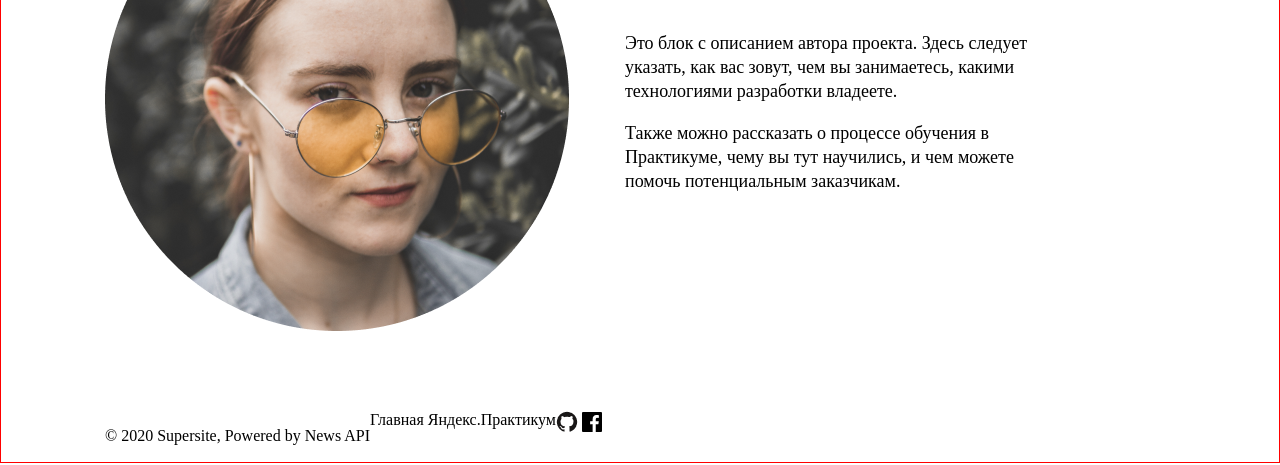
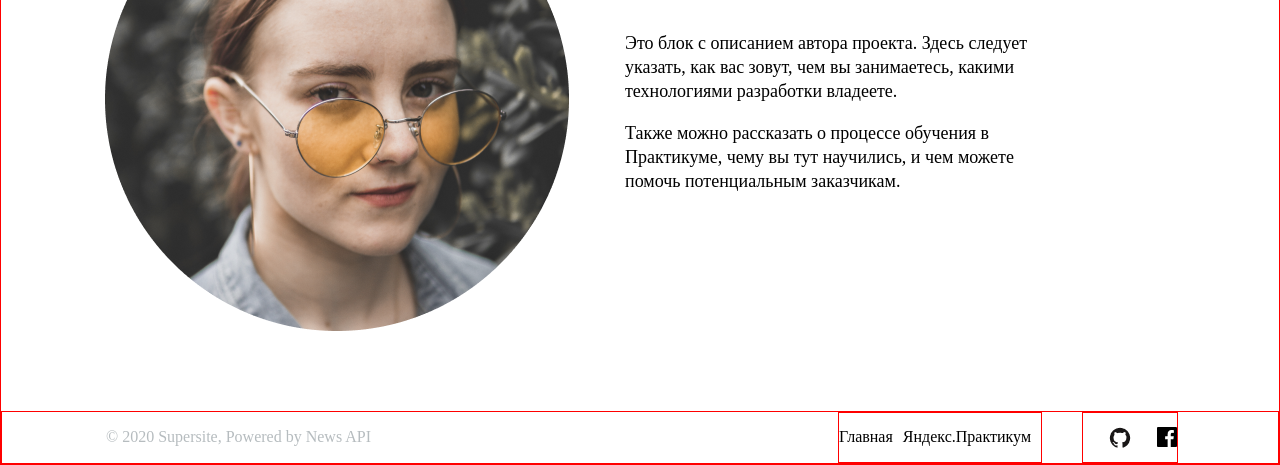
Before and after one commit to antonmakhnachev/news-explorer-frontend, a plain HTML site: page index.html in a window 1280 px wide. Shown: the part 741-1206 px from the top of the page. Drawn offline with Linux system fonts and the light colour scheme; files whose address does not match are found by name.

Commit message:
added footer

```diff
--- a/blocks/footer/__copyright/footer__copyright.css
+++ b/blocks/footer/__copyright/footer__copyright.css
@@ -1,3 +1,4 @@
 .footer__copyright{
     margin-left: 104px;
+    color: #B6BCBF;
 }
--- a/blocks/footer/__menu/__text/footer__text.css
+++ b/blocks/footer/__menu/__text/footer__text.css
@@ -0,0 +1,4 @@
+
+.footer__text {
+    margin-right: 10px;
+}
--- a/blocks/footer/__menu/footer_menu.css
+++ b/blocks/footer/__menu/footer_menu.css
@@ -1 +1,8 @@
 @import url("./__text/footer__text.css");
+
+.footer__menu {
+    display: flex;
+    border: 1px red solid;
+    margin-left: auto;
+    align-items: center;
+}
--- /dev/null
+++ b/blocks/footer/__social/__icon/footer__icon.css
@@ -0,0 +1,3 @@
+.footer__icon {
+    margin-left: 26px;
+}
--- /dev/null
+++ b/blocks/footer/__social/footer__social.css
@@ -0,0 +1,10 @@
+@import url("./__icon/footer__icon.css");
+
+.footer__social {
+    display: flex;
+    align-items: center;
+    margin-left: 40px;
+    margin-right: 100px;
+
+    border: 1px red solid;
+}
--- a/blocks/footer/footer.css
+++ b/blocks/footer/footer.css
@@ -1,7 +1,10 @@
 @import url("./__copyright/footer__copyright.css");
 @import url("./__menu/footer_menu.css");
+@import url("./__social/footer__social.css");
 
 .footer{
     display: flex;
 
+    border: 1px red solid;
+
 }
--- a/styles/index.css
+++ b/styles/index.css
@@ -11,6 +11,7 @@
 
 .page {
     max-width: 1440px;
+    margin: auto;
 
     border: 1px red solid;
 }
```
